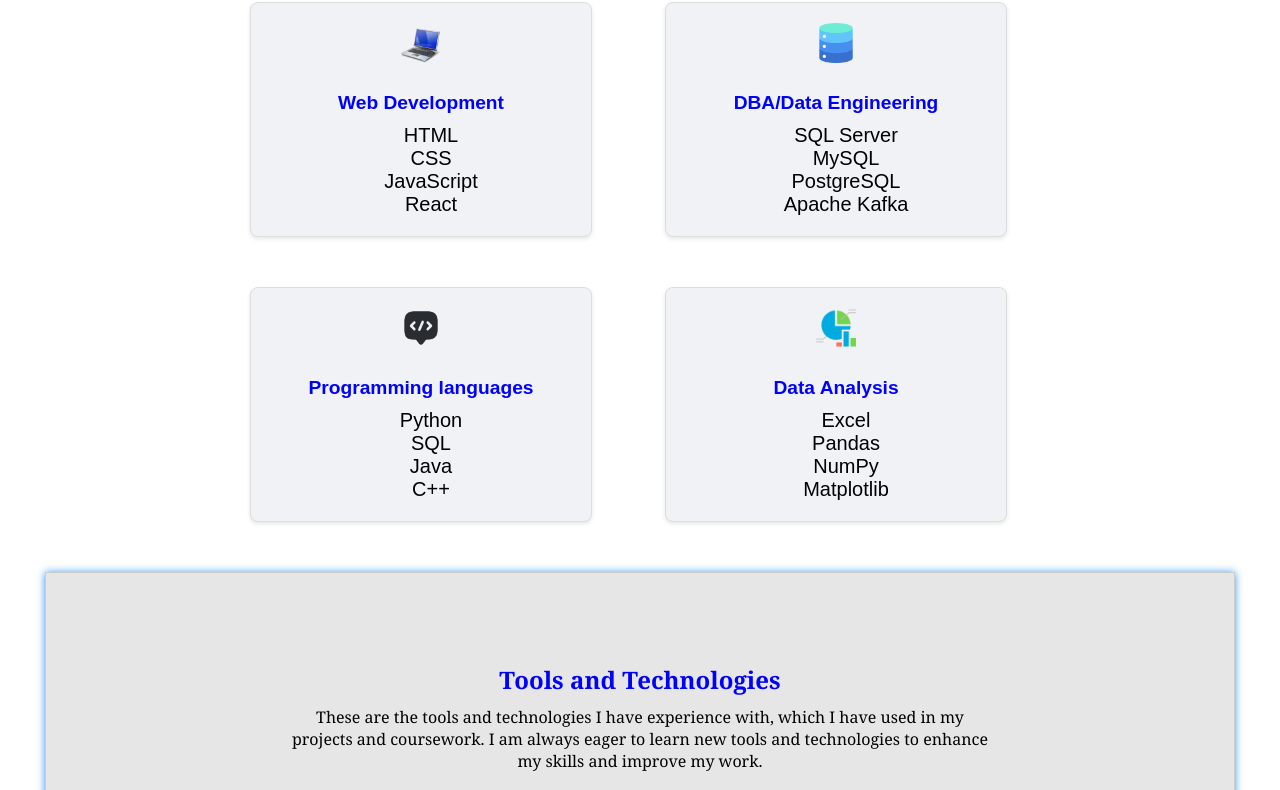
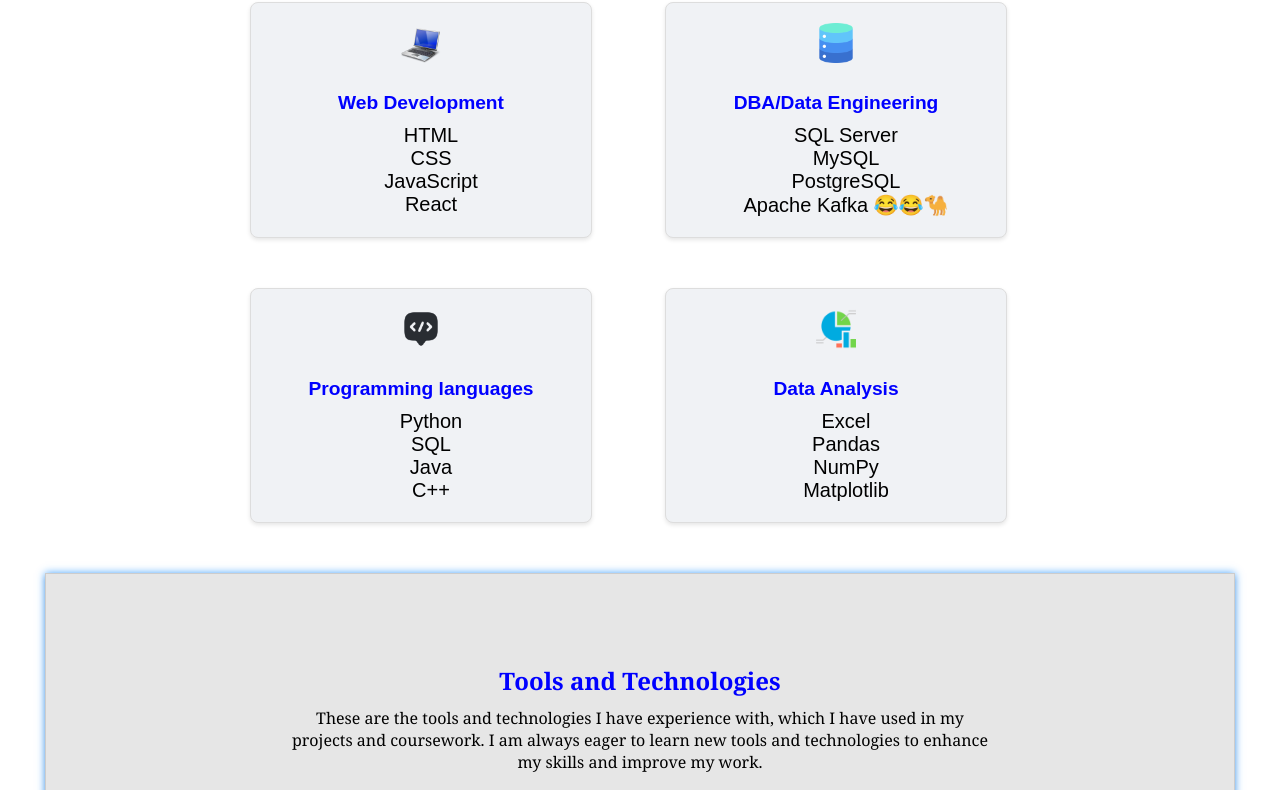
Before and after one commit to imani-prog/TimothyImaniProfile, a plain HTML site: page index.html in a window 1280 px wide. Shown: the part 1242-2032 px from the top of the page. Drawn offline with nearby package versions, Linux system fonts and the light colour scheme.

Commit message:
Added emojis and icons

```diff
--- a/index.html
+++ b/index.html
@@ -97,7 +97,7 @@
         <li>SQL Server</li>
         <li>MySQL</li>
         <li>PostgreSQL</li>
-        <li>Apache Kafka</li>
+        <li>Apache Kafka 😂😂🐪</li>
       </ul>
     </div>
 
```
